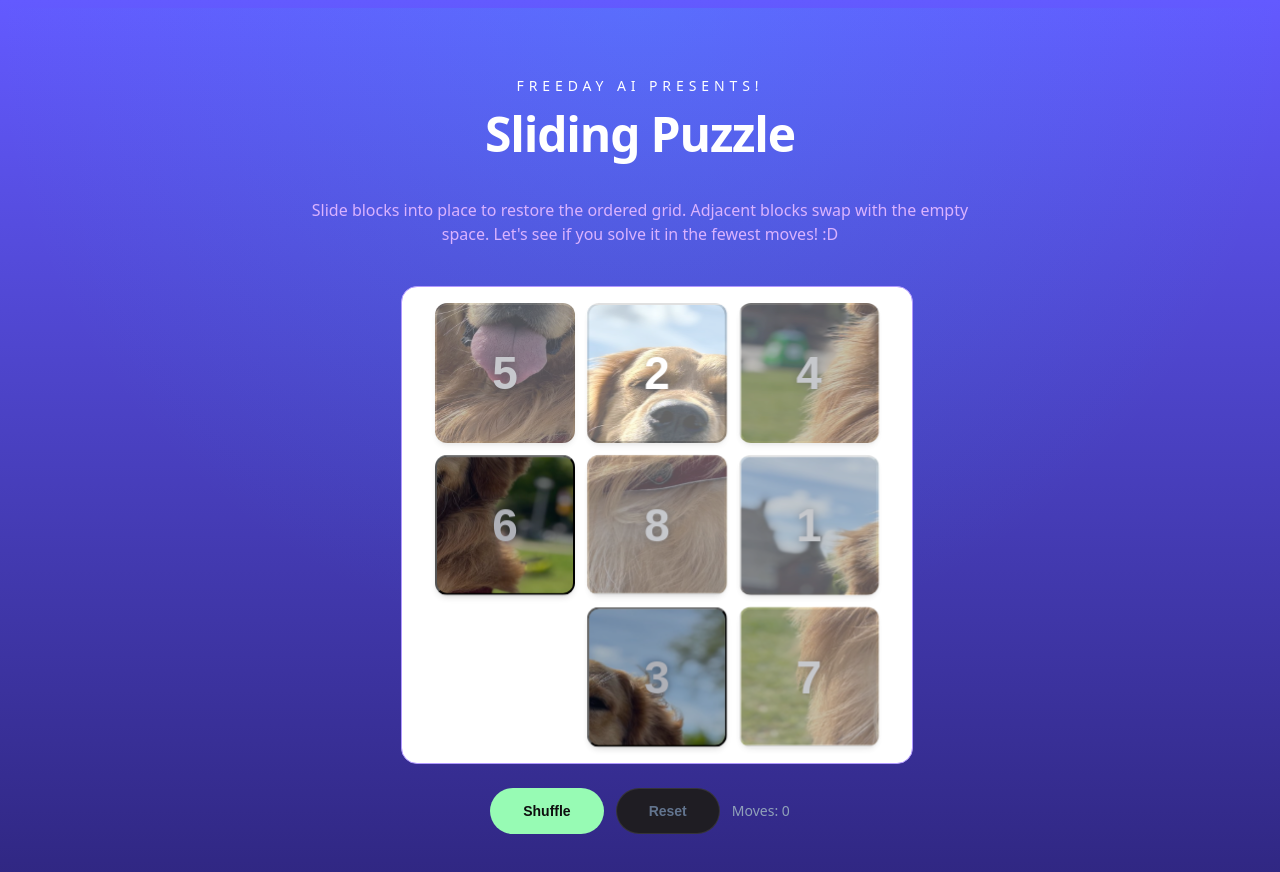
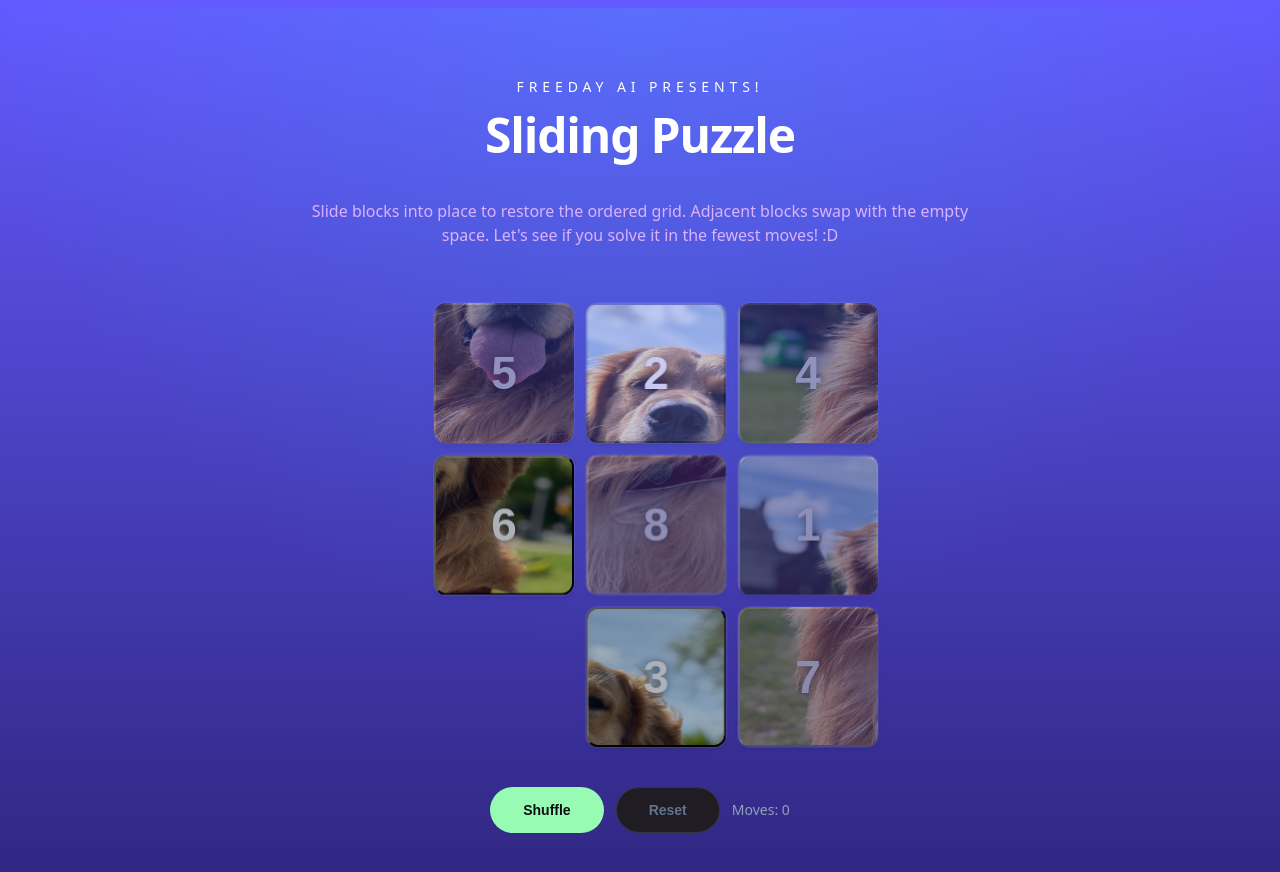
Before and after one commit to mehrismore/sliding-puzzle, a React (Vite) app: page / in a window 1280 px wide. Shown: the top 872 px of the page. Built offline with nearby package versions, Linux system fonts and the light colour scheme.

Commit message:
change puzzle's bg

```diff
--- a/src/PuzzleBoard.tsx
+++ b/src/PuzzleBoard.tsx
@@ -85,11 +85,9 @@ const PuzzleBoard: FC<PuzzleBoardProps> = ({
   return (
     <div
       ref={containerRef}
-      className="flex w-full items-center justify-center rounded-2xl p-4"
+      className="flex w-full items-center justify-center p-4 sm:rounded-xl"
       style={{
         maxWidth: "min(92vw, 520px)",
-        backgroundColor: "#ffffff",
-        border: "1px solid #b199ff",
       }}
     >
       <div
```
